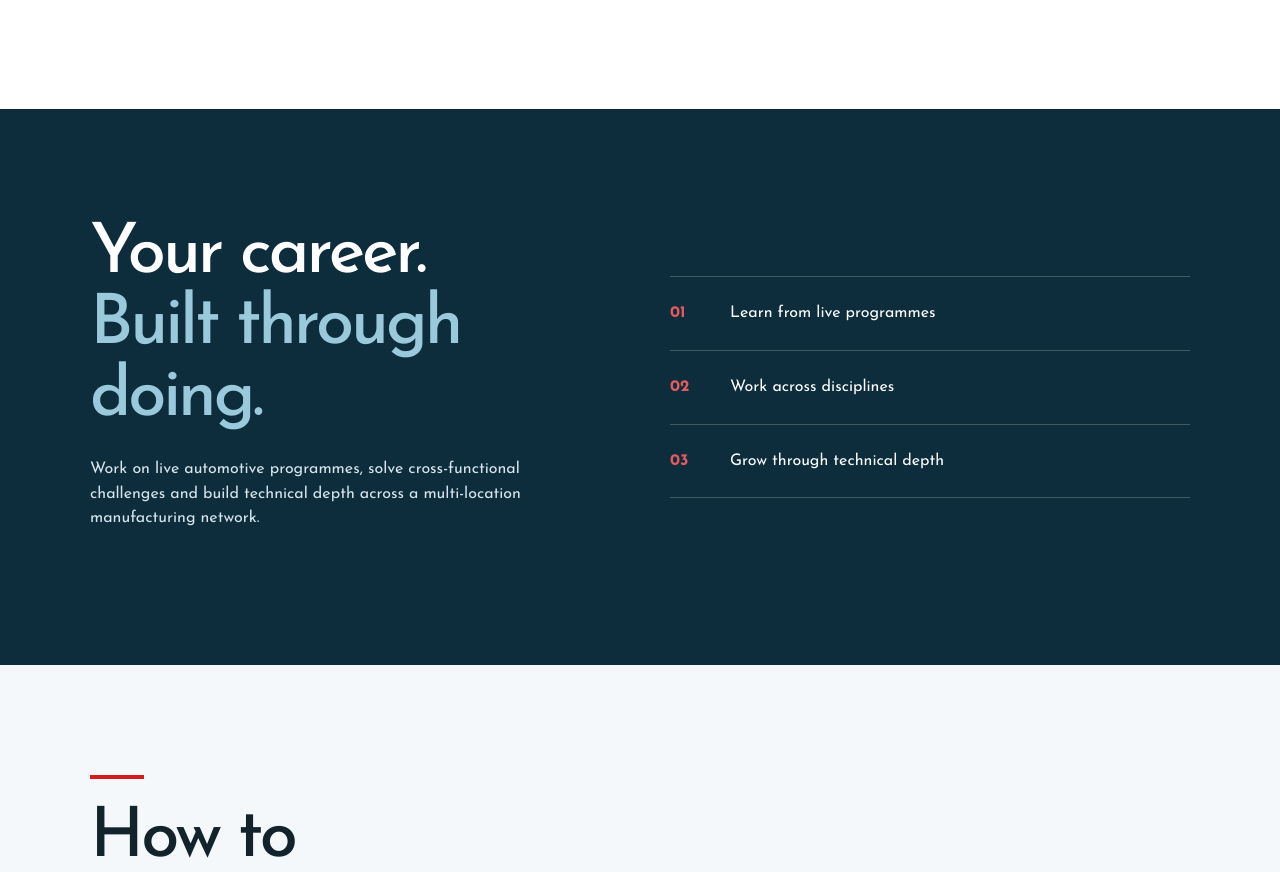
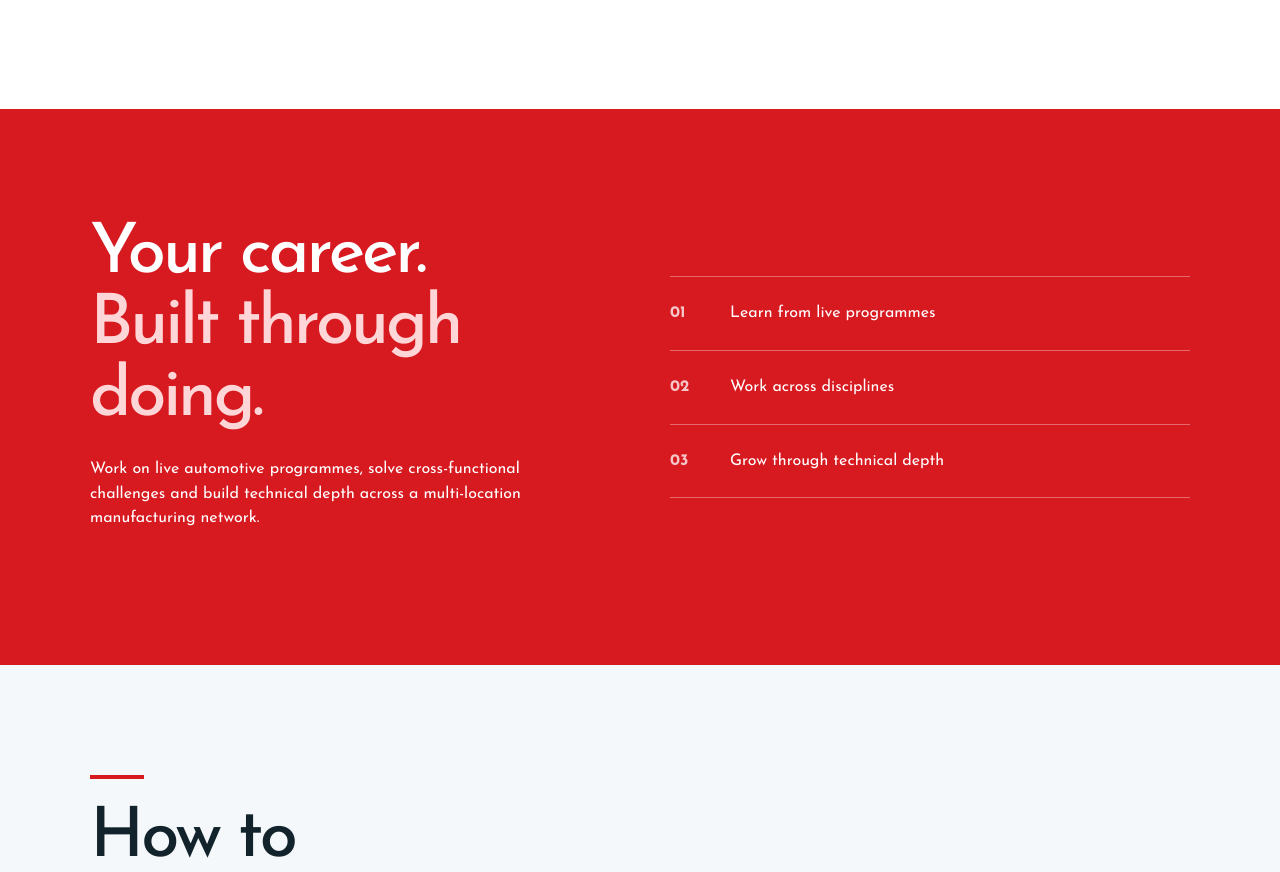
Before and after one commit to Akash-abacusdesk/highwayroop, a Next.js app: page /careers in a window 1280 px wide. Shown: the part 1542-2414 px from the top of the page. Built offline with nearby package versions, Linux system fonts and the light colour scheme.

Commit message:
Careers values section on site red

```diff
--- a/app/careers/page.tsx
+++ b/app/careers/page.tsx
@@ -37,7 +37,7 @@ export default function Careers() {
         </div>
       </section>
 
-      <section className="ab-section ab-dark">
+      <section className="ab-section ab-dark ab-red">
         <div className="shell ab-split">
           <div>
             <h2 className="ab-heading">Your career.<br /><em>Built through doing.</em></h2>
--- a/components/about/about.css
+++ b/components/about/about.css
@@ -212,6 +212,7 @@ a.ab-card:hover{box-shadow:var(--shadow);transform:translateY(-4px);position:rel
 .ab-values{border-top:1px solid #ffffff35}
 .ab-values div{display:grid;grid-template-columns:60px 1fr;padding:24px 0;border-bottom:1px solid #ffffff35}
 .ab-values strong{color:#e45a5f}
+.ab-red{background:var(--red)}.ab-red .ab-heading em{color:#ffd6d7}.ab-red .ab-split p{color:#fff}.ab-red .ab-values,.ab-red .ab-values div{border-color:rgba(255,255,255,.35)}.ab-red .ab-values strong{color:#fff;opacity:.75}
 .ab-steps{display:grid;grid-template-columns:repeat(3,1fr);gap:1px;background:var(--line)}
 .ab-steps>div{background:#fff;padding:36px}
 .ab-steps b{color:var(--red)}.ab-steps h3{font-size:24px;font-weight:500}.ab-steps p{color:var(--muted)}
```
